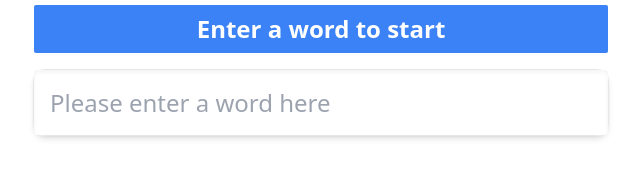
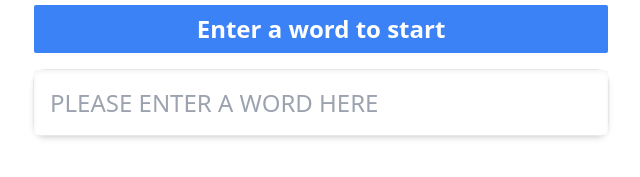
Before and after one commit to Jet1a/PROJECT1-SEC-1-GongGangGaiGonk, a Vue app: page / in a window 1280 px wide. Both pictures are taken after typing "Sample" into the empty fields and a click on the button "Start Game". Shown: the part 311-488 px from the top of the page, without its empty margins (319-959 px from the left). Built offline with nearby package versions, Linux system fonts and the light colour scheme.

Commit message:
016-[update] tailwind style

```diff
--- a/src/App.vue
+++ b/src/App.vue
@@ -776,7 +776,7 @@ const showUsedWord = () => {
 
 					<div class="border rounded-xl shadow-md">
 						<input
-							class="w-[280px] sm:w-[400px] md:w-[574px] h-[50px] sm:h-[65px] text-xl sm:text-2xl p-4 bg-white rounded shadow-inner outline-none focus:outline-none focus:ring-2 focus:ring-blue-500"
+							class="w-[280px] sm:w-[400px] md:w-[574px] h-[50px] sm:h-[65px] text-xl sm:text-2xl p-4 bg-white rounded shadow-inner outline-none focus:outline-none focus:ring-2 focus:ring-blue-500 uppercase"
 							@keydown.enter="handleInputChange"
 							v-model="wordInput"
 							placeholder="Please enter a word here"
```
